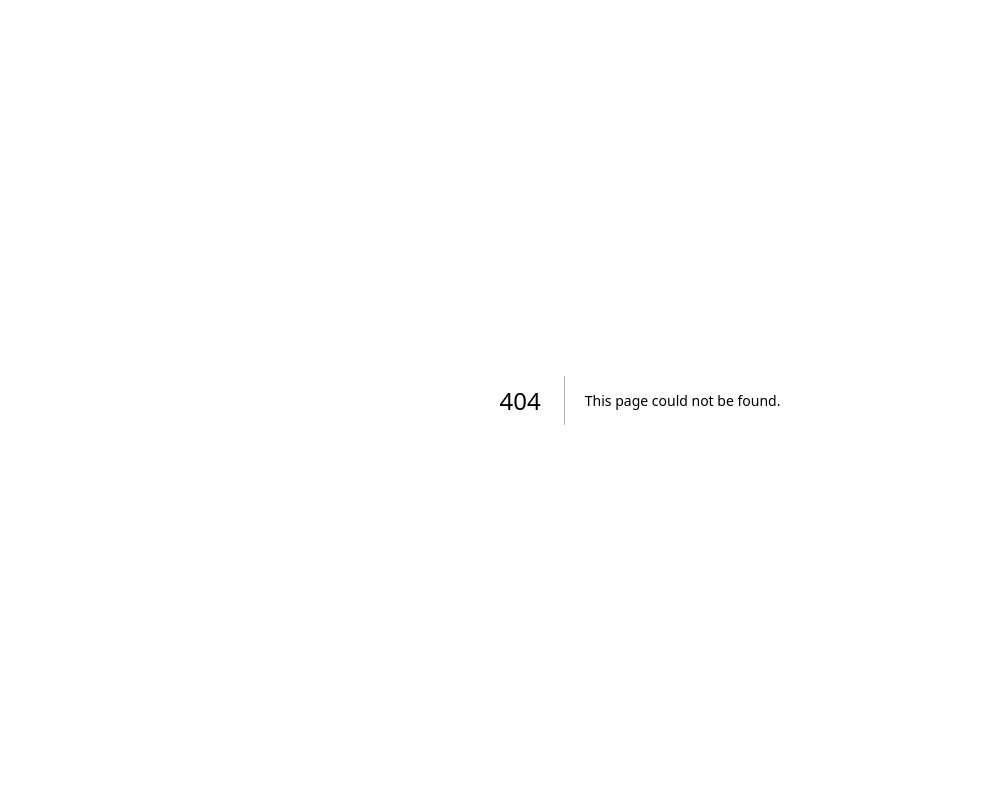
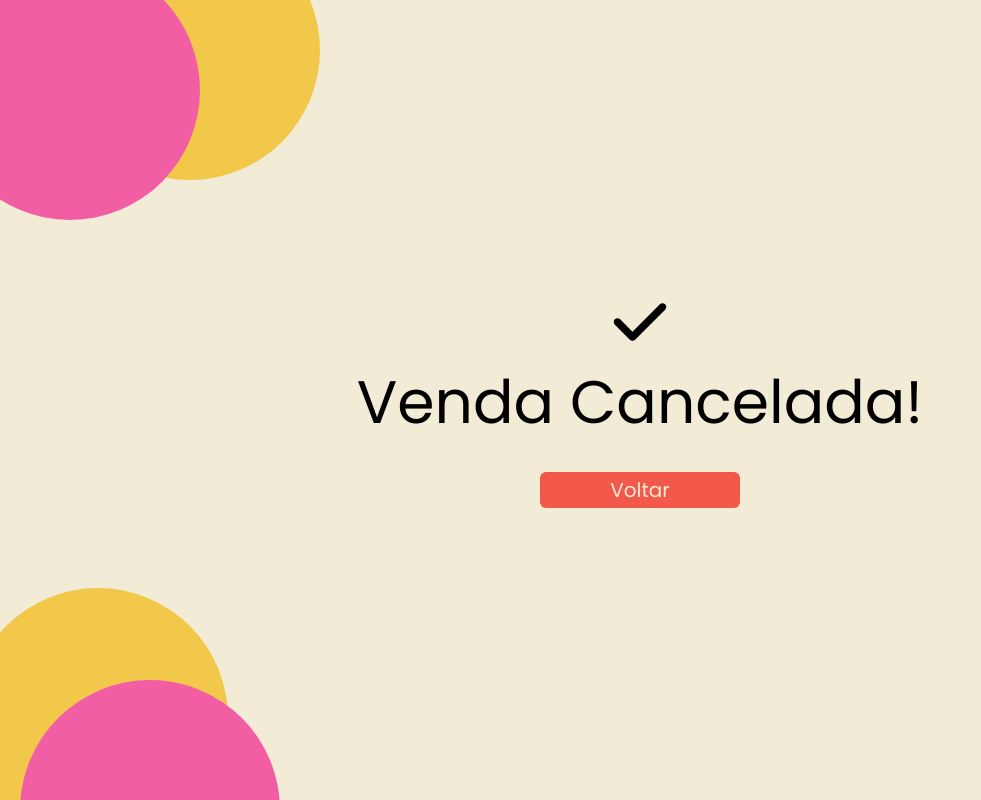
Before and after one commit to SahhMachado/LaCasaRosa, a Next.js app in the folder lacasa-rosa/: page /venda-cancelada in a window 1280 px wide. Before the commit this address had no page. Shown: the whole page, without its empty margins (0-981 px from the left). Built offline with nearby package versions, Linux system fonts and the light colour scheme.

Commit message:
Create: página de venda cancelada

```diff
--- a/lacasa-rosa/app/components/modal.tsx
+++ b/lacasa-rosa/app/components/modal.tsx
@@ -1,9 +1,20 @@
+import { useRouter } from "next/navigation";
+
 type ModalProps = {
     aberto: boolean;
     fechar: () => void;
 }
 
 export default function Modal({ aberto, fechar }: ModalProps) {
+    const router = useRouter();
+
+    const confirmar = (e: React.FormEvent) => {
+        e.preventDefault();
+
+        // cancelar a venda no banco
+
+        router.push("/venda-cancelada");
+    };
     return(
         <div className={`
                         fixed inset-0 z-50 w-full overflow-hidden flex justify-center items-center
@@ -28,10 +39,14 @@ export default function Modal({ aberto, fechar }: ModalProps) {
                 <h1>Deseja cancelar esta venda?</h1>
             </div>
             <div className="flex gap-x-15 mt-35">
-                <button className="bg-[#F2C84B] shadow-md p-2 w-20 rounded-md hover:scale-110">
-                    Sim
-                </button>
-                <button onClick={fechar} className="bg-[#F2594B] text-[#F2C84B] shadow-md p-2 w-20 rounded-md hover:scale-110">
+
+                <form onSubmit={confirmar}>
+                    <button type="submit" className="bg-[#F2C84B] shadow-md p-2 w-20 rounded-md hover:scale-110">
+                        Sim
+                    </button>
+                </form>
+
+                <button type="button" onClick={fechar} className="bg-[#F2594B] text-[#F2C84B] shadow-md p-2 w-20 rounded-md hover:scale-110">
                     Não
                 </button>
             </div>
--- /dev/null
+++ b/lacasa-rosa/app/venda-cancelada/page.tsx
@@ -0,0 +1,26 @@
+import Link from "next/link";
+import CirclesBottom from "../components/circles-bottom";
+import CirclesTop from "../components/circles-top";
+import { Poppins } from "next/font/google";
+import { FaCheck } from "react-icons/fa6";
+
+const poppins = Poppins({
+  subsets: ["latin"],
+  weight: ["300", "400", "500", "700"],
+});
+
+export default function VendaCancelada() {
+    return(
+        <div className={poppins.className + " relative w-screen min-h-screen flex bg-[#F2EBD5] text-black overflow-hidden"}>
+            <CirclesTop />
+            <CirclesBottom />
+            <div className="flex flex-col justify-center items-center text-center w-full">
+                <FaCheck size={60} />
+                <h1 className="text-6xl mb-10 mt-5">Venda Cancelada!</h1>
+                <Link href="/vendas-efetuadas" className="bg-[#F2594B] text-[#F2EBD5] text-xl p-1 w-50 rounded-md hover:shadow-xl">
+                    Voltar
+                </Link>
+            </div>
+        </div>
+    )
+}
```
